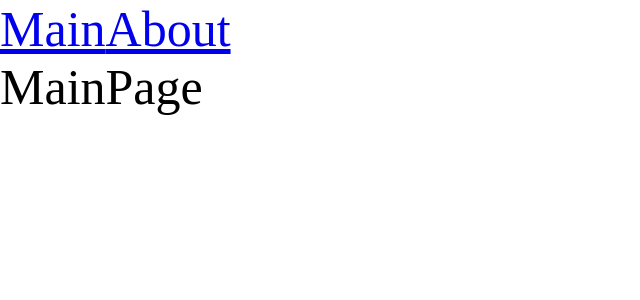
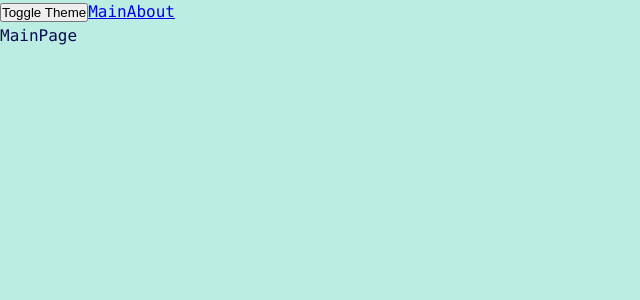
Before and after one commit to maloded/WordWeave, a React app: page / in a window 1280 px wide. Shown: the top 300 px of the page, without its empty margins (0-640 px from the left). Built offline with nearby package versions, Linux system fonts and the light colour scheme.

Commit message:
Impl theme switcher

```diff
--- a/src/App.tsx
+++ b/src/App.tsx
@@ -2,12 +2,17 @@
 import { AboutPageAsync } from './pages/AboutPage/AboutPage.async';
 import { MainPageAsync } from './pages/MainPage/MainPage.async';
 import { Link } from 'react-router-dom';
-import './index.scss';
-import { Suspense } from 'react';
+import './styles/index.scss';
+import { Suspense, useContext } from 'react';
+import { Theme, ThemeContext } from './theme/ThemeContext';
+import { useTheme } from './theme/useTheme';
 
 const App = () => {
+  const { theme, toggleTheme } = useTheme();
+
   return (
-    <div className='app'>
+    <div className={`app ${theme}`}>
+      <button onClick={toggleTheme}>Toggle Theme</button>
       <Link to={'/'}>Main</Link>
       <Link to={'/about'}>About</Link>
       <Suspense fallback={<div>Loading...</div>}>
--- a/src/index.tsx
+++ b/src/index.tsx
@@ -1,10 +1,13 @@
 import { render } from 'react-dom';
 import App from './App';
 import { BrowserRouter } from 'react-router-dom';
+import ThemeProvider from './theme/ThemeProvider';
 
 render(
   <BrowserRouter>
-    <App />
+    <ThemeProvider>
+      <App />
+    </ThemeProvider>
   </BrowserRouter>,
   document.getElementById('root')
 );
--- /dev/null
+++ b/src/styles/index.scss
@@ -0,0 +1,13 @@
+@import 'reset';
+@import 'variables/global';
+@import 'themes/light';
+@import 'themes/dark';
+
+.app {
+  font: var(--font-m);
+
+  background: var(--bg-color);
+  color: var(--primary-color);
+
+  min-height: 100vh;
+}
--- a/src/index.scss
+++ b/src/styles/reset.scss
@@ -3,7 +3,3 @@
   padding: 0;
   box-sizing: border-box;
 }
-
-.app {
-  font-size: 50px;
-}
--- /dev/null
+++ b/src/styles/themes/dark.scss
@@ -0,0 +1,6 @@
+.app.dark {
+  --bg-color: rgba(12, 12, 82);
+
+  --primary-color: rgb(162, 240, 224);
+  --secondary-color: rgb(194, 221, 215);
+}
--- /dev/null
+++ b/src/styles/themes/light.scss
@@ -0,0 +1,6 @@
+.app.light {
+  --bg-color: rgb(188, 237, 226);
+
+  --primary-color: rgba(12, 12, 82);
+  --secondary-color: rgb(44, 44, 125);
+}
--- /dev/null
+++ b/src/styles/variables/global.scss
@@ -0,0 +1,11 @@
+:root {
+  --font-family-main: Consolas, 'Times New Roman', Serif;
+
+  --font-size-m: 16px;
+  --font-line-m: 24px;
+  --font-m: var(--font-size-m) / var(--font-line-m) var(--font-family-main);
+
+  --font-size-l: 24px;
+  --font-line-l: 32px;
+  --font-l: var(--font-size-l) / var(--font-line-l) var(--font-family-main);
+}
--- /dev/null
+++ b/src/theme/ThemeContext.ts
@@ -0,0 +1,15 @@
+import { createContext } from 'react';
+
+export enum Theme {
+  LIGHT = 'light',
+  DARK = 'dark',
+}
+
+export interface ThemeContextProps {
+  theme?: Theme;
+  setTheme?: (theme: Theme) => void;
+}
+
+export const ThemeContext = createContext<ThemeContextProps>({});
+
+export const LOCAL_STORAGE_THEME_KEY = 'theme';
--- /dev/null
+++ b/src/theme/ThemeProvider.tsx
@@ -0,0 +1,21 @@
+import { FC, useMemo, useState } from 'react';
+import { LOCAL_STORAGE_THEME_KEY, Theme, ThemeContext } from './ThemeContext';
+
+const defaultTheme = localStorage.getItem(LOCAL_STORAGE_THEME_KEY) as Theme || Theme.LIGHT;
+
+const ThemeProvider: FC = ({ children }) => {
+  const [theme, setTheme] = useState<Theme>(defaultTheme);
+
+  const defaultProps = useMemo(() => ({
+    theme,
+    setTheme,
+  }), [theme]);
+
+  return (
+    <ThemeContext.Provider value={defaultProps}>
+      {children}
+    </ThemeContext.Provider>
+  );
+};
+
+export default ThemeProvider;
--- /dev/null
+++ b/src/theme/useTheme.ts
@@ -0,0 +1,19 @@
+import { useContext } from 'react';
+import { LOCAL_STORAGE_THEME_KEY, Theme, ThemeContext } from './ThemeContext';
+
+interface UseThemeResult {
+  toggleTheme: () => void;
+  theme: Theme;
+}
+
+export function useTheme(): UseThemeResult {
+  const { theme, setTheme } = useContext(ThemeContext)
+
+  const toggleTheme = () => {
+    const newTheme = theme === Theme.DARK ? Theme.LIGHT : Theme.DARK
+    setTheme(newTheme);
+    localStorage.setItem(LOCAL_STORAGE_THEME_KEY, newTheme);
+  }
+
+  return { theme, toggleTheme };
+}
```
